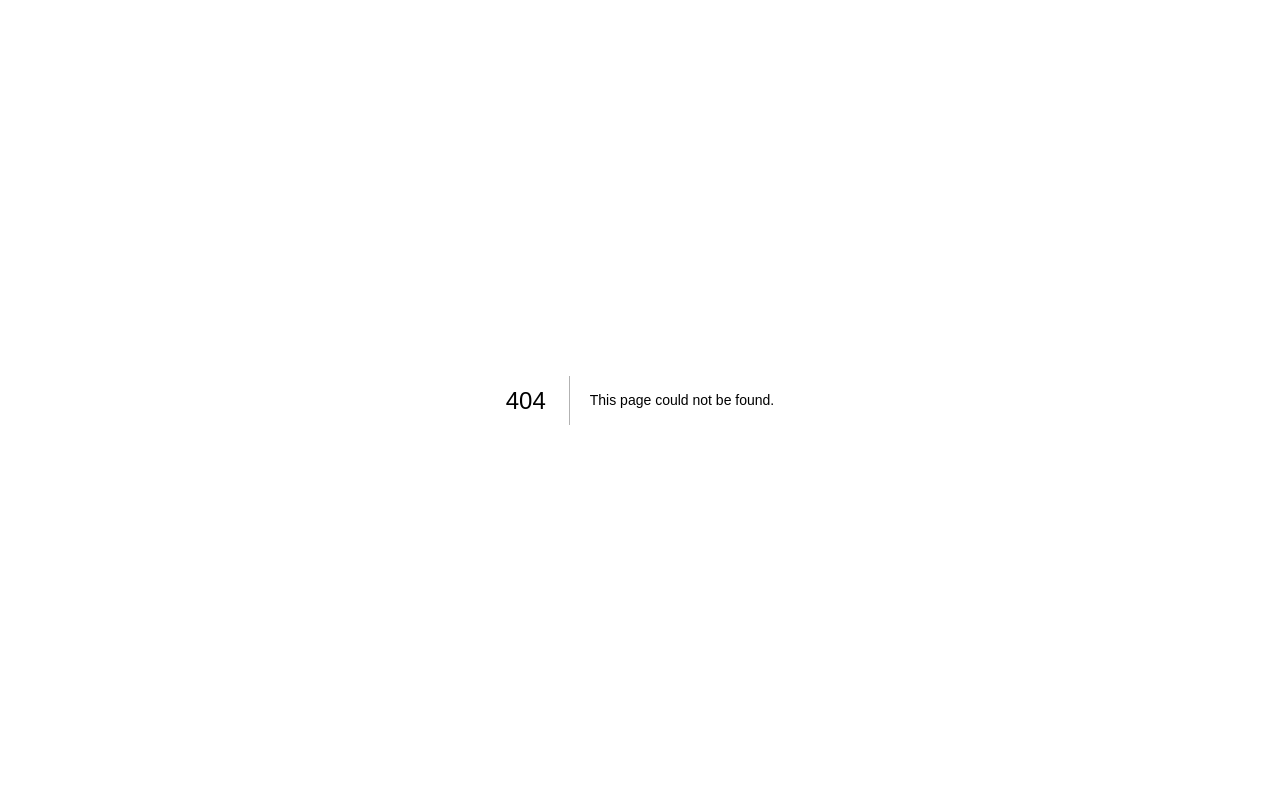
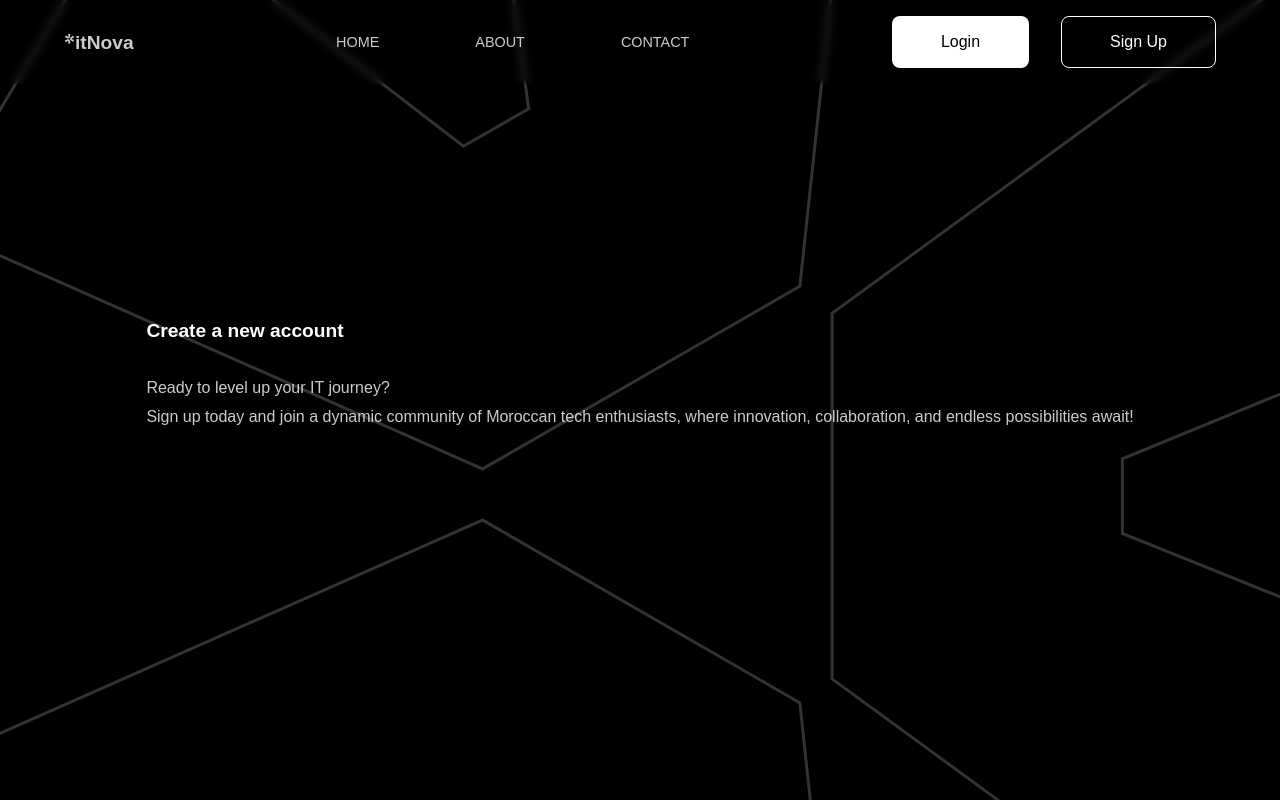
Before and after one commit to abdoachhoubi/itnova, a Next.js app: page /auth in a window 1280 px wide. Before the commit this address had no page. Built offline with nearby package versions, Linux system fonts and the light colour scheme; a web font is replaced by a local one.

Commit message:
Working on the auth interface

```diff
--- a/components/NavDesktop.jsx
+++ b/components/NavDesktop.jsx
@@ -96,7 +96,7 @@ const NavDesktop = () => {
             transition: { duration: 0.3, ease: "easeInOut" },
           }}
         >
-          <Link href="/login">Login</Link>
+          <Link href="/auth?ref=signin">Login</Link>
         </motion.button>
         <motion.button
           className="button__secondary"
@@ -119,7 +119,7 @@ const NavDesktop = () => {
             transition: { duration: 0.3, ease: "easeInOut" },
           }}
         >
-          <Link href="/signup">Sign Up</Link>
+          <Link href="/auth?ref=signup">Sign Up</Link>
         </motion.button>
       </div>
     </nav>
--- /dev/null
+++ b/pages/auth.js
@@ -0,0 +1,44 @@
+import { useRouter } from "next/router";
+import { Signin, Signup } from "@/views";
+import Head from "next/head";
+import { useState, useEffect } from "react";
+import { motion } from "framer-motion";
+import vector from "@/public/vector.svg";
+import { NavDesktop } from "@/components";
+
+const { src: vec } = vector;
+
+const Auth = () => {
+  const router = useRouter();
+  const { query } = router;
+  const [loader, setLoader] = useState(true);
+  useEffect(() => {
+    setTimeout(() => {
+      setLoader(false);
+    }, 2000);
+  }, []);
+  return (
+    <>
+      <Head>
+        <title>itNova</title>
+        <meta name="description" content="Generated by create next app" />
+        <meta name="viewport" content="width=device-width, initial-scale=1" />
+        <link rel="icon" href="/favicon.ico" />
+      </Head>
+      {loader && (
+        <motion.div
+          className="loader"
+          initial={{ opacity: 1 }}
+          whileInView={{ opacity: 0 }}
+        ></motion.div>
+      )}
+      <main className="auth__container">
+        <NavDesktop />
+        <img src={vec} alt="vector" className="vector" />
+        {query.ref === "signin" ? <Signin /> : <Signup />}
+      </main>
+    </>
+  );
+};
+
+export default Auth;
--- a/styles/globals.css
+++ b/styles/globals.css
@@ -281,6 +281,104 @@ li {
   }
 }
 
+.auth__container {
+  width: 100vw;
+  min-height: 100vh;
+  display: flex;
+  flex-direction: column;
+  align-items: center;
+  position: relative;
+  overflow-x: hidden;
+}
+.auth__container .vector {
+  top: 0;
+  z-index: 0;
+  width: 100vw;
+  height: 100vh;
+  position: fixed;
+  -o-object-fit: cover;
+     object-fit: cover;
+}
+.auth__container .auth__section {
+  position: relative;
+  height: 100vh;
+  display: flex;
+  flex-direction: column;
+  justify-content: center;
+  align-items: flex-start;
+  overflow: hidden;
+}
+.auth__container .auth__section .auth__title {
+  font-size: 3rem;
+  font-weight: 600;
+  color: rgb(255, 255, 255);
+  margin-bottom: 3rem;
+  font-family: "Clash Display", sans-serif;
+}
+@media screen and (max-width: 1600px) {
+  .auth__container .auth__section .auth__title {
+    font-size: 1.4rem;
+    margin-bottom: 2rem;
+  }
+}
+@media screen and (max-width: 1300px) {
+  .auth__container .auth__section .auth__title {
+    font-size: 1.2rem;
+  }
+}
+@media screen and (max-width: 900px) {
+  .auth__container .auth__section .auth__title {
+    font-size: 1rem;
+  }
+}
+.auth__container .auth__section .auth__description {
+  font-size: 1.2rem;
+  font-weight: 500;
+  color: rgba(255, 255, 255, 0.8);
+  margin-bottom: 4rem;
+  line-height: 1.8;
+}
+@media screen and (max-width: 1600px) {
+  .auth__container .auth__section .auth__description {
+    font-size: 1rem;
+    margin-bottom: 3rem;
+  }
+}
+@media screen and (max-width: 900px) {
+  .auth__container .auth__section .auth__description {
+    margin-bottom: 1rem;
+  }
+}
+.auth__container .auth__section .auth__cta {
+  padding: 1.6rem 8rem;
+  background-color: #fff;
+  color: #000;
+  border-radius: 0.5rem;
+  font-size: 1.2rem;
+  border: 1.5px solid transparent;
+  outline: none;
+  cursor: pointer;
+  font-weight: 500;
+}
+@media screen and (max-width: 1600px) {
+  .auth__container .auth__section .auth__cta {
+    padding: 1.4rem 6rem;
+    font-size: 1.1rem;
+  }
+}
+@media screen and (max-width: 1300px) {
+  .auth__container .auth__section .auth__cta {
+    padding: 1.2rem 4rem;
+    font-size: 1rem;
+  }
+}
+@media screen and (max-width: 900px) {
+  .auth__container .auth__section .auth__cta {
+    padding: 1rem 2rem;
+    font-size: 0.8rem;
+  }
+}
+
 .nav__desktop {
   width: 100vw;
   height: -moz-fit-content;
--- a/styles/globals.sass
+++ b/styles/globals.sass
@@ -4,6 +4,7 @@
 // Styles
 @import "./sass/_Home.sass"
 @import "./sass/_About.sass"
+@import "./sass/_Auth.sass"
 
 // Components
 @import "./sass/_Nav.sass"
--- /dev/null
+++ b/styles/sass/_Auth.sass
@@ -0,0 +1,66 @@
+.auth__container
+    width: 100vw
+    min-height: 100vh
+    display: flex
+    flex-direction: column
+    align-items: center
+    position: relative
+    overflow-x: hidden
+    .vector
+        top: 0
+        z-index: 0
+        width: 100vw
+        height: 100vh
+        position: fixed
+        object-fit: cover
+    .auth__section
+        position: relative
+        height: 100vh
+        display: flex
+        flex-direction: column
+        justify-content: center
+        align-items: flex-start
+        overflow: hidden
+        .auth__title
+            font-size: 3rem
+            font-weight: 600
+            color: rgba(255, 255, 255, 1)
+            margin-bottom: 3rem
+            font-family: "Clash Display", sans-serif
+            @media screen and ( max-width: $screen__med--width )
+                font-size: 1.4rem
+                margin-bottom: 2rem
+            @media screen and ( max-width: $screen__min--width )
+                font-size: 1.2rem
+            @media screen and ( max-width: $screen__xxs--width )
+                font-size: 1rem
+        .auth__description
+            font-size: 1.2rem
+            font-weight: 500
+            color: rgba(255, 255, 255, .8)
+            margin-bottom: 4rem
+            line-height: 1.8
+            @media screen and ( max-width: $screen__med--width )
+                font-size: 1rem
+                margin-bottom: 3rem
+            @media screen and ( max-width: $screen__xxs--width )
+                margin-bottom: 1rem
+        .auth__cta
+            padding: 1.6rem 8rem
+            background-color: #fff
+            color: #000
+            border-radius: .5rem
+            font-size: 1.2rem
+            border: 1.5px solid transparent
+            outline: none
+            cursor: pointer
+            font-weight: 500
+            @media screen and ( max-width: $screen__med--width )
+                padding: 1.4rem 6rem
+                font-size: 1.1rem
+            @media screen and ( max-width: $screen__min--width )
+                padding: 1.2rem 4rem
+                font-size: 1rem
+            @media screen and ( max-width: $screen__xxs--width )
+                padding: 1rem 2rem
+                font-size: .8rem
--- /dev/null
+++ b/views/Signin.jsx
@@ -0,0 +1,17 @@
+import React from "react";
+
+const Signin = () => {
+  return (
+    <section className="auth__section auth__signin">
+      <h1 className="auth__title">Welcome back</h1>
+      <p className="auth__description">
+        Welcome back to the heart of Morocco's IT community!
+        <br />
+        Sign in now to dive into a world of connection, collaboration, and
+        cutting-edge opportunities. Let's continue the journey together!
+      </p>
+    </section>
+  );
+};
+
+export default Signin;
--- /dev/null
+++ b/views/Signup.jsx
@@ -0,0 +1,17 @@
+import React from "react";
+
+const Signup = () => {
+  return (
+    <section className="auth__section auth__signup">
+      <h1 className="auth__title">Create a new account</h1>
+      <p className="auth__description">
+        Ready to level up your IT journey?
+        <br />
+        Sign up today and join a dynamic community of Moroccan tech enthusiasts,
+        where innovation, collaboration, and endless possibilities await!
+      </p>
+    </section>
+  );
+};
+
+export default Signup;
--- /dev/null
+++ b/views/index.js
@@ -0,0 +1,2 @@
+export { default as Signin } from "./Signin";
+export { default as Signup } from "./Signup";
```
Also changed, not shown: pages/about.js (+7 -0 lines), 1 other file (tests, documents, lock files or other folders).
